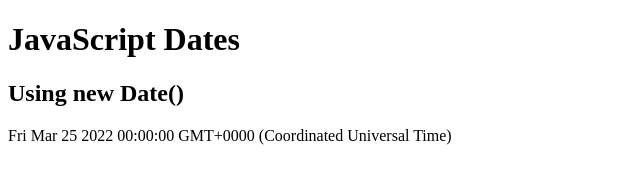
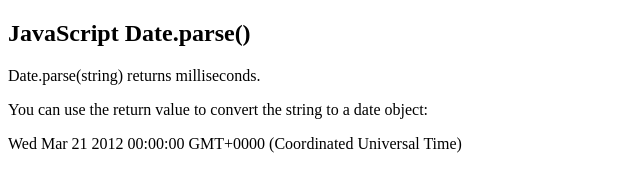
Before and after one commit to Dagi121/Javascript, a plain HTML site: page date.html in a window 1280 px wide. Shown: the whole page, without its empty margins (0-640 px from the left). Drawn offline with Linux system fonts and the light colour scheme.

Commit message:
dateformat

```diff
--- a/date.html
+++ b/date.html
@@ -1,4 +1,24 @@
 <!DOCTYPE html>
+<html>
+<body>
+
+<h2>JavaScript Date.parse()</h2>
+<p>Date.parse(string) returns milliseconds.</p>
+<p>You can use the return value to convert the string to a date object:</p>
+
+<p id="demo"></p>
+
+<script>
+let msec = Date.parse("March 21, 2012");
+const d = new Date(msec);
+document.getElementById("demo").innerHTML = d;
+</script>
+
+</body>
+</html>
+
+
+<!-- <!DOCTYPE html>
 <html>
 <body>
 
@@ -13,4 +33,4 @@ document.getElementById("demo").innerHTML = d;
 </script>
 
 </body>
-</html>
+</html> -->
```
Also changed, not shown: datemethod.html (added, +20 -0 lines).
